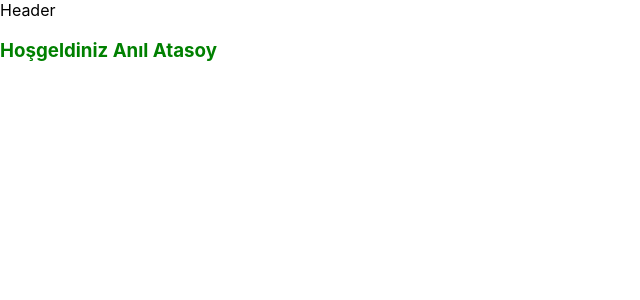
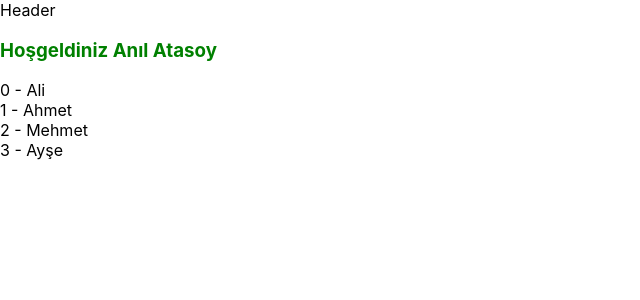
Before and after one commit to safaanilatasoy/Kodluyoruz-React, a React (Create React App) app in the folder components/hello-react/: page / in a window 1280 px wide. Shown: the top 300 px of the page, without its empty margins (0-640 px from the left). Built offline with nearby package versions, Linux system fonts and the light colour scheme.

Commit message:
Döngülerde key Prop

```diff
--- a/components/hello-react/src/App.js
+++ b/components/hello-react/src/App.js
@@ -9,7 +9,12 @@ function App() {
   return (
     <>
       <Header />
-      <User name="Anıl" surname="Atasoy" isLoggedIn={true}/>
+      <User
+      name="Anıl"
+      surname="Atasoy"
+      isLoggedIn={true}
+      friends ={["Ali", "Ahmet", "Mehmet", "Ayşe"]}
+      />
 
 
     </>
--- a/components/hello-react/src/components/User.js
+++ b/components/hello-react/src/components/User.js
@@ -1,6 +1,6 @@
 
 
-function User({name, surname, isLoggedIn}) {
+function User({name, surname, isLoggedIn, friends}) {
   return (
     <>
       {/* if login success*/}
@@ -10,6 +10,17 @@ function User({name, surname, isLoggedIn}) {
 
       {/* if login fail */}
       <h3 className="loginFail">{!isLoggedIn && `Giriş yapmadınız!`}</h3>
+
+
+
+      {
+       friends.map((friend, index) => (
+        <div key={index}>
+
+        {index} - {friend}
+        </div>
+       ))
+      }
     </>
   );
 }
```
